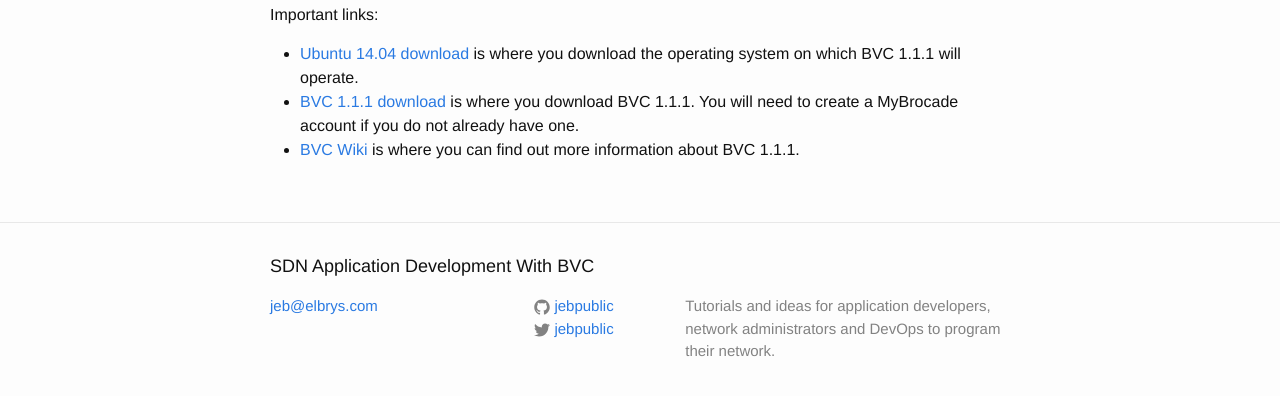
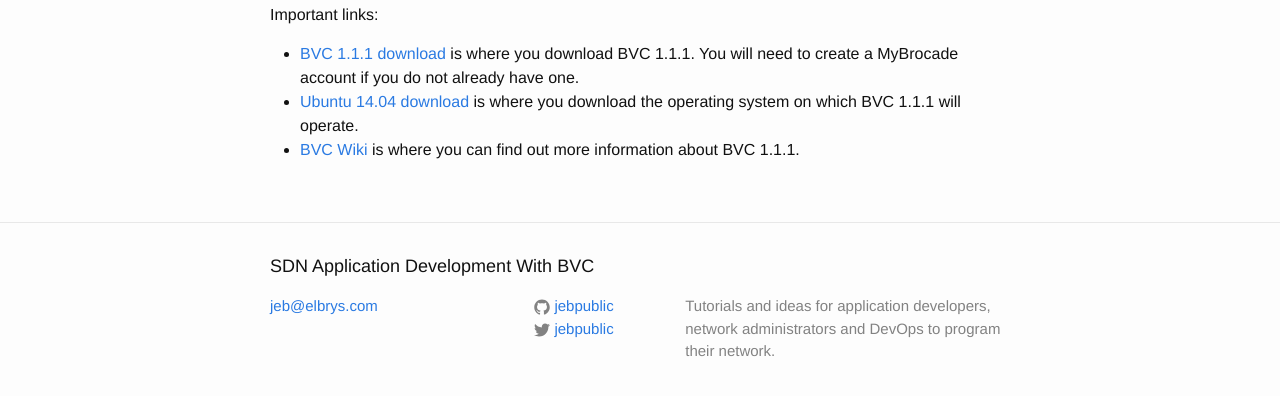
Before and after one commit to BRCDcomm/BVC, a Jekyll site: the page built from _posts/2015-01-17-install-brocade-vyatta-controller.markdown, in a window 1280 px wide, cut to the strip 600-1023 px from the top of the page. Shown: the top 396 px of the strip. Built offline with Jekyll 4.4.1, drawn with Linux system fonts in a browser that asks for light colours.

Commit message:
Change link for download and embedded video.

```diff
--- a/_posts/2015-01-17-install-brocade-vyatta-controller.markdown
+++ b/_posts/2015-01-17-install-brocade-vyatta-controller.markdown
@@ -6,11 +6,11 @@ categories: jekyll update devops netdev appdev
 ---
 This video demonstrates how to install the Brocade Vyatta Controller (BVC) version 1.1.1.
 
-<iframe width="560" height="315" src="//www.youtube.com/embed/UDhN5ql4dzg" frameborder="0" allowfullscreen></iframe>
+<iframe width="560" height="315" src="//www.youtube.com/embed/pXxupL46aYw" frameborder="0" allowfullscreen></iframe>
 
 
 Important links:
 
+ * <a href="http://www.brocade.com/forms/jsp/vyatta-controller/index.jsp?src=SM&lsd=LI&lst=Organic&cn=SDN-GDG-15Q1-EVAL-Vyatta-Controller&cid=lp_networkdestiny2_so_LI_00001" target="_blank">BVC 1.1.1 download</a> is where you download BVC 1.1.1.  You will need to create a MyBrocade account if you do not already have one.
  * <a href="http://www.ubuntu.com/download/desktop" target="_blank">Ubuntu 14.04 download</a> is where you download the operating system on which BVC 1.1.1 will operate.
- * <a href="http://my.brocade.com" target="_blank">BVC 1.1.1 download</a> is where you download BVC 1.1.1.  You will need to create a MyBrocade account if you do not already have one.
  * <a href="https://github.com/BRCDcomm/BVC/wiki" target="_blank">BVC Wiki</a> is where you can find out more information about BVC 1.1.1.
```
